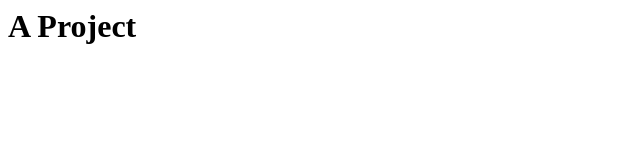
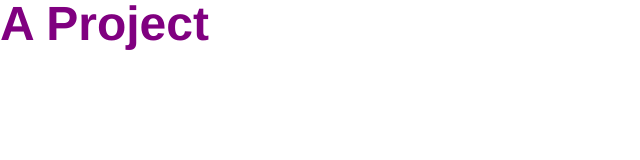
Before and after one commit to profstolley/api-newnew533, a plain HTML site: page index.html in a window 1280 px wide. Shown: the whole page, without its empty margins (0-640 px from the left). Drawn offline with Linux system fonts and the light colour scheme.

Commit message:
Add and link to basic stylesheet

```diff
--- a/index.html
+++ b/index.html
@@ -3,6 +3,8 @@
 <head>
   <title>Meiqi First Project</title>
 <meta charset="utf-8 " />
+<meta name="viewport" content="width=device-width,initial-scale=1.0,shrink-to-fit=no" />
+<link rel="stylesheet"href="screen.css" />
 </head>
 <body>
   <h1>A Project</h1>
--- /dev/null
+++ b/screen.css
@@ -0,0 +1,56 @@
+/* http://meyerweb.com/eric/tools/css/reset/
+   v2.0 | 20110126
+   License: none (public domain)
+*/
+
+html, body, div, span, applet, object, iframe,
+h1, h2, h3, h4, h5, h6, p, blockquote, pre,
+a, abbr, acronym, address, big, cite, code,
+del, dfn, em, img, ins, kbd, q, s, samp,
+small, strike, strong, sub, sup, tt, var,
+b, u, i, center,
+dl, dt, dd, ol, ul, li,
+fieldset, form, label, legend,
+table, caption, tbody, tfoot, thead, tr, th, td,
+article, aside, canvas, details, embed,
+figure, figcaption, footer, header, hgroup,
+menu, nav, output, ruby, section, summary,
+time, mark, audio, video {
+	margin: 0;
+	padding: 0;
+	border: 0;
+	font-size: 100%;
+	font: inherit;
+	vertical-align: baseline;
+}
+/* HTML5 display-role reset for older browsers */
+article, aside, details, figcaption, figure,
+footer, header, hgroup, menu, nav, section {
+	display: block;
+}
+body {
+	line-height: 1;
+}
+ol, ul {
+	list-style: none;
+}
+blockquote, q {
+	quotes: none;
+}
+blockquote:before, blockquote:after,
+q:before, q:after {
+	content: '';
+	content: none;
+}
+table {
+	border-collapse: collapse;
+	border-spacing: 0;
+}
+
+
+h1 {
+  color: purple;
+  font-size: 3em;
+  font-weight: bold;
+  font-family: Helvetica, Arial, sans-serif;
+}
```
